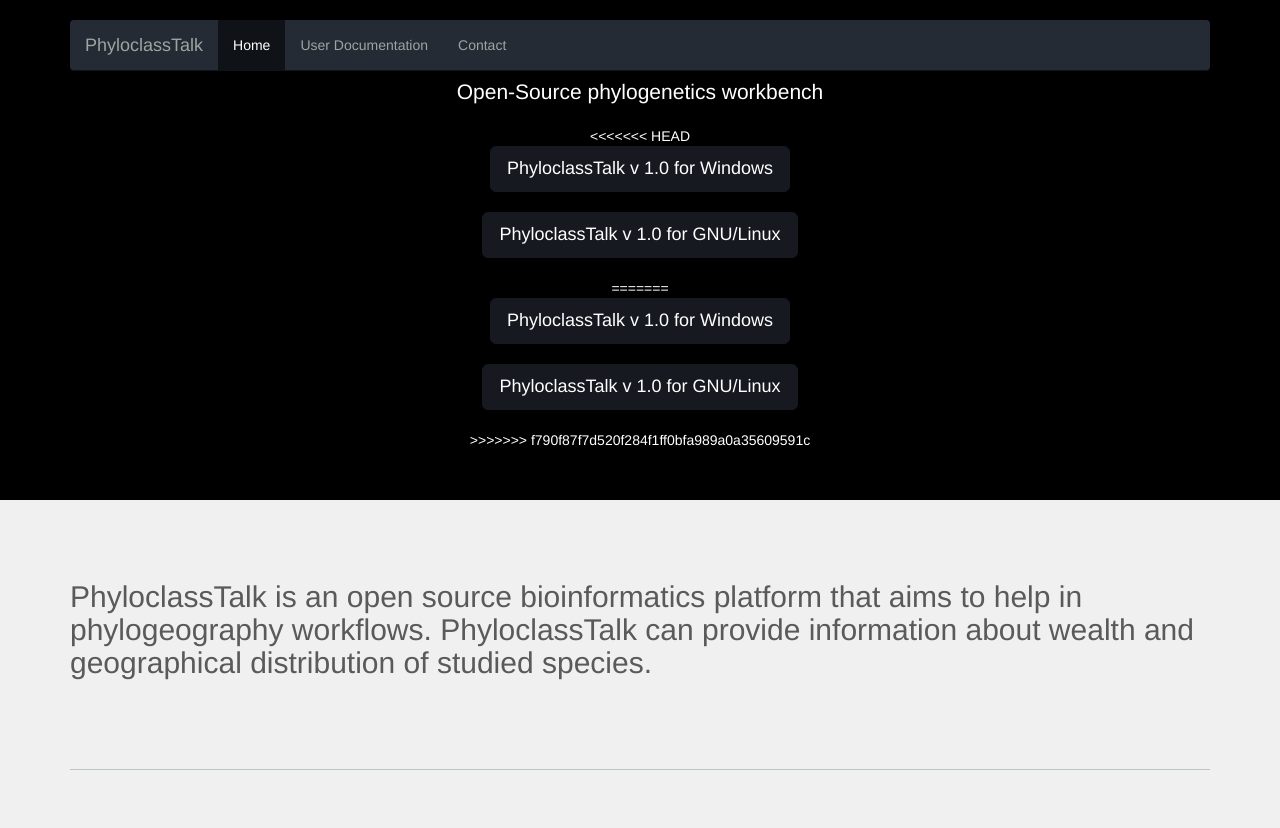
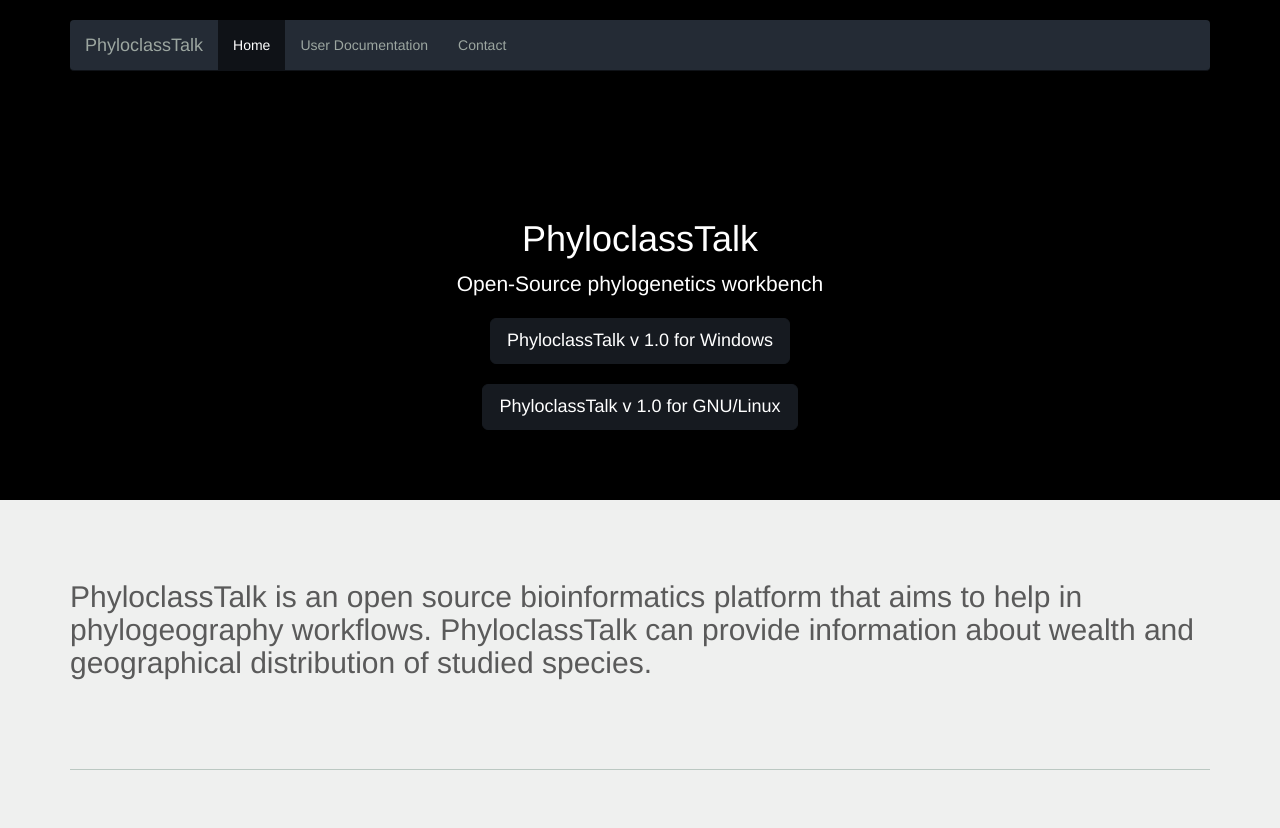
Before and after one commit to PhyloclassTalk/phyloclasstalk.github.io, a plain HTML site: page index.html in a window 1280 px wide. Shown: the top 828 px of the page. Drawn offline with nearby package versions, Linux system fonts and the light colour scheme; a script that the page names is missing.

Commit message:
Updated doc link

```diff
--- a/index.html
+++ b/index.html
@@ -76,13 +76,8 @@
             <div class="carousel-caption">
               <h1>PhyloclassTalk</h1>
               <p>Open-Source phylogenetics workbench</p>
-<<<<<<< HEAD
               <p><a href="https://dl.dropboxusercontent.com/u/103833630/setup_phyloclasstalk_1.0.0.15.exe" type="application/msdos-windows" class="btn btn-lg btn-success" download>PhyloclassTalk v 1.0 for Windows</a></p>
               <p><a href="https://dl.dropboxusercontent.com/u/103833630/setup_phyloclasstalk_1.0.0.15.exe" type="gzip" class="btn btn-lg btn-success" download>PhyloclassTalk v 1.0 for GNU/Linux</a></p>
-=======
-              <p><a href="https://dl.dropboxusercontent.com/u/103833630/setup_phyloclasstalk_1.0.0.13.exe" type="application/msdos-windows" class="btn btn-lg btn-success" download>PhyloclassTalk v 1.0 for Windows</a></p>
-              <p><a href="https://dl.dropboxusercontent.com/u/103833630/PhyloclassTalk-1.0.0.11.tar.gz" type="gzip" class="btn btn-lg btn-success" download>PhyloclassTalk v 1.0 for GNU/Linux</a></p>
->>>>>>> f790f87f7d520f284f1ff0bfa989a0a35609591c
             </div>
           </div>
         </div>
```
